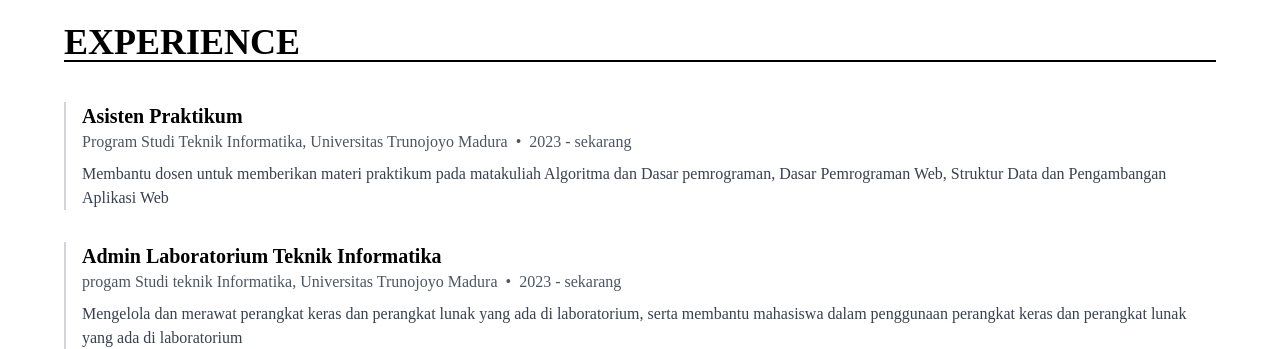
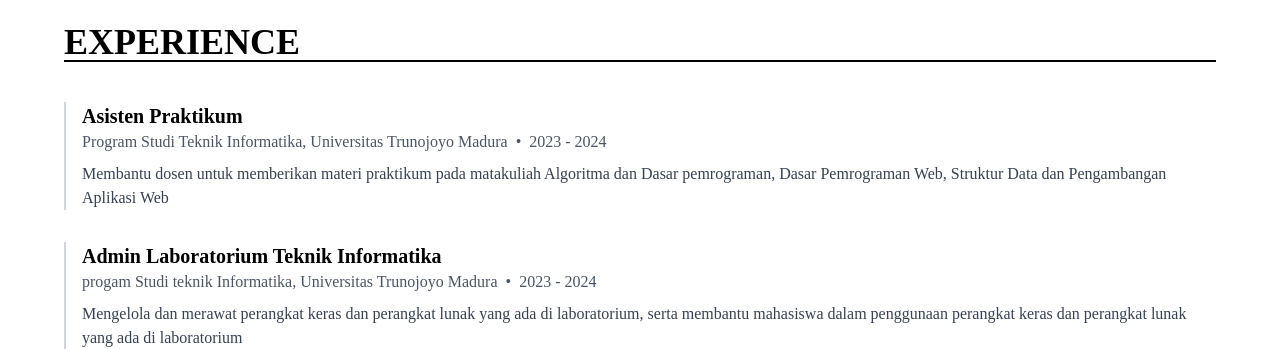
Before and after one commit to abdulrahemfaqih/web-portofolio, a React (Vite) app: page / in a window 1280 px wide. Shown: the part 1540-1889 px from the top of the page. Built offline with nearby package versions, Linux system fonts and the light colour scheme; no server answers; a web font is replaced by a local one.

Commit message:
fix: logo

```diff
--- a/src/components/About.jsx
+++ b/src/components/About.jsx
@@ -4,7 +4,7 @@ import {
    Gear,
    Layout
 } from "@phosphor-icons/react";
-import cvFile from '../assets/cv/abdulrahemfaqih-cv.pdf';
+import cvFile from '../assets/cv/CV-Abdul Rahem Faqih.pdf';
 import skills from '../data/SkillsData';
 
 const About = () => {
--- a/src/data/ExperienceData.js
+++ b/src/data/ExperienceData.js
@@ -3,13 +3,13 @@ const experiences = [
     {
         role: "Asisten Praktikum",
         company: "Program Studi Teknik Informatika, Universitas Trunojoyo Madura",
-        period: "2023 - sekarang",
+        period: "2023 - 2024",
         description: "Membantu dosen untuk memberikan materi praktikum pada matakuliah Algoritma dan Dasar pemrograman, Dasar Pemrograman Web, Struktur Data dan Pengambangan Aplikasi Web"
     },
     {
         role: "Admin Laboratorium Teknik Informatika",
         company: "progam Studi teknik Informatika, Universitas Trunojoyo Madura",
-        period: "2023 - sekarang",
+        period: "2023 - 2024",
         description: "Mengelola dan merawat perangkat keras dan perangkat lunak yang ada di laboratorium, serta membantu mahasiswa dalam penggunaan perangkat keras dan perangkat lunak yang ada di laboratorium"
     }
 ];
```
Also changed, not shown: public/logo.svg, 1 other file (tests, documents, lock files or other folders).
